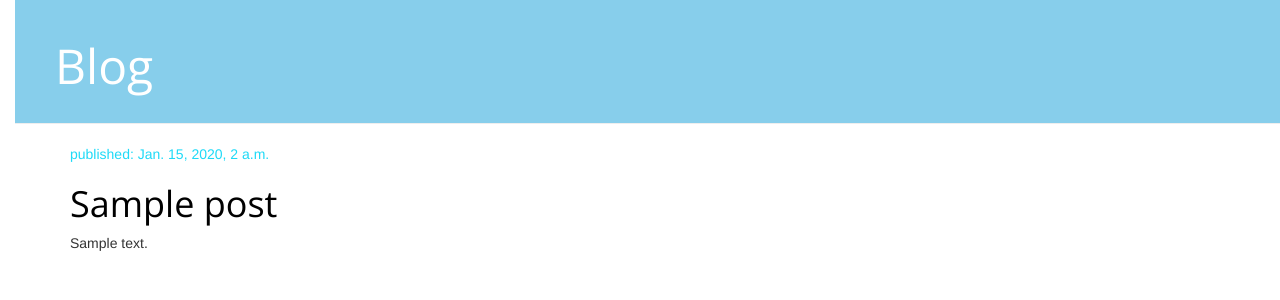
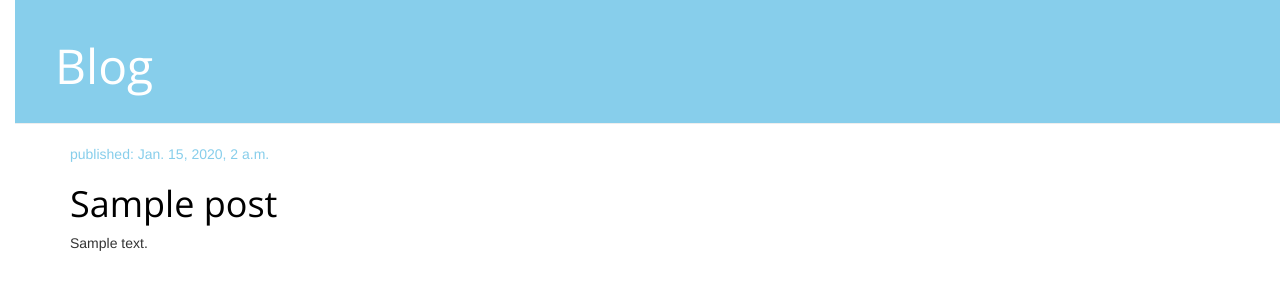
Before and after one commit to JennyHuaang/my-first-blog, a Django app: template blog/templates/blog/post_list.html in a window 1280 px wide. Shown: the top 300 px of the page. Run offline with Django 3.2, Linux system fonts and the light colour scheme; the template is opened without the code that fills it: values that come from a table or form of the project are taken from there, others are empty; tables that the repository leaves empty hold one stand-in row (values such as "Sample post"); some libraries are stand-ins or nearby versions.

Commit message:
Changed date colour

```diff
--- a/blog/static/css/blog.css
+++ b/blog/static/css/blog.css
@@ -29,7 +29,7 @@ h1, h2, h3, h4 {
 }
 
 .date {
-    color: #1EDAF7;
+    color: #87CEEB;
 }
 
 .save {
```
